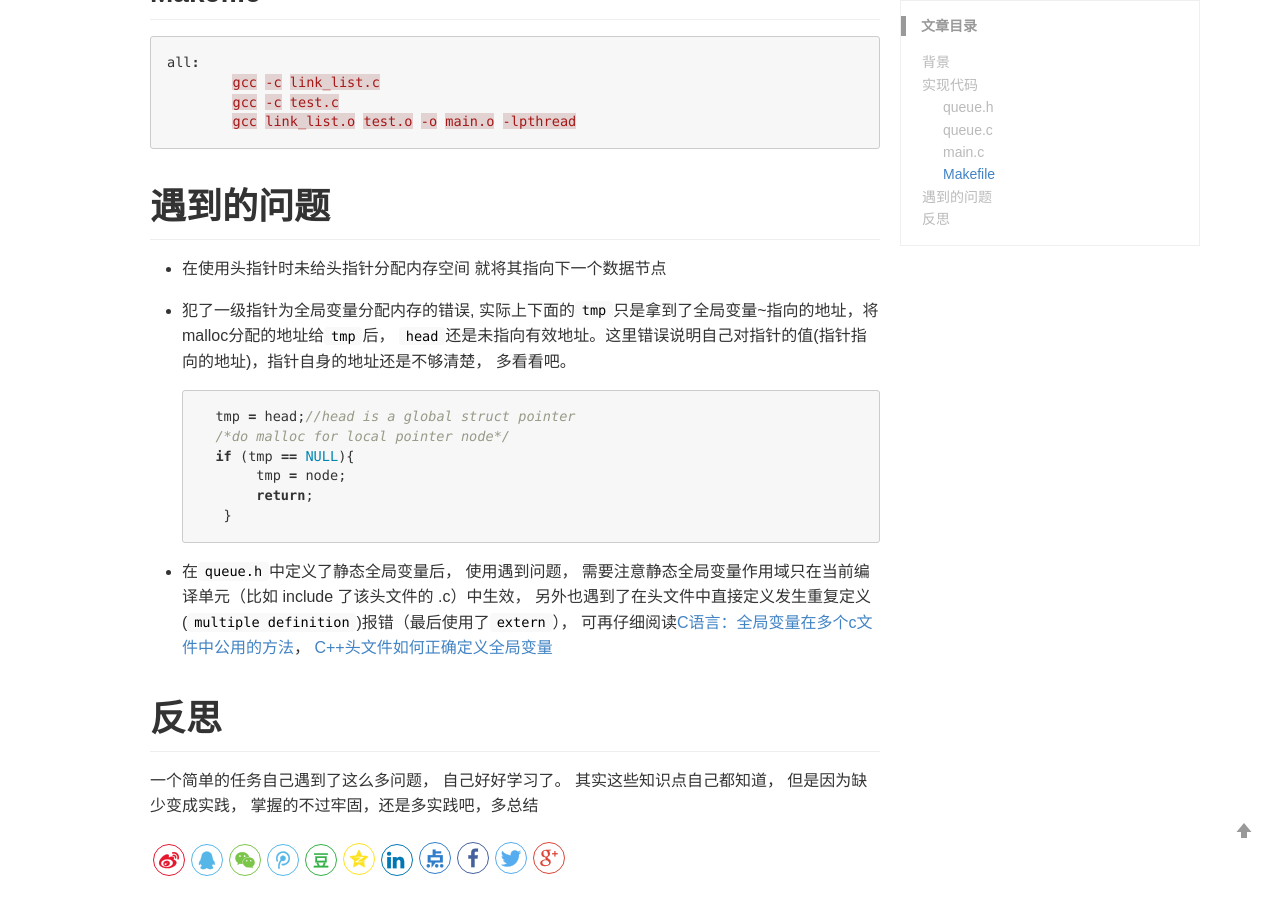
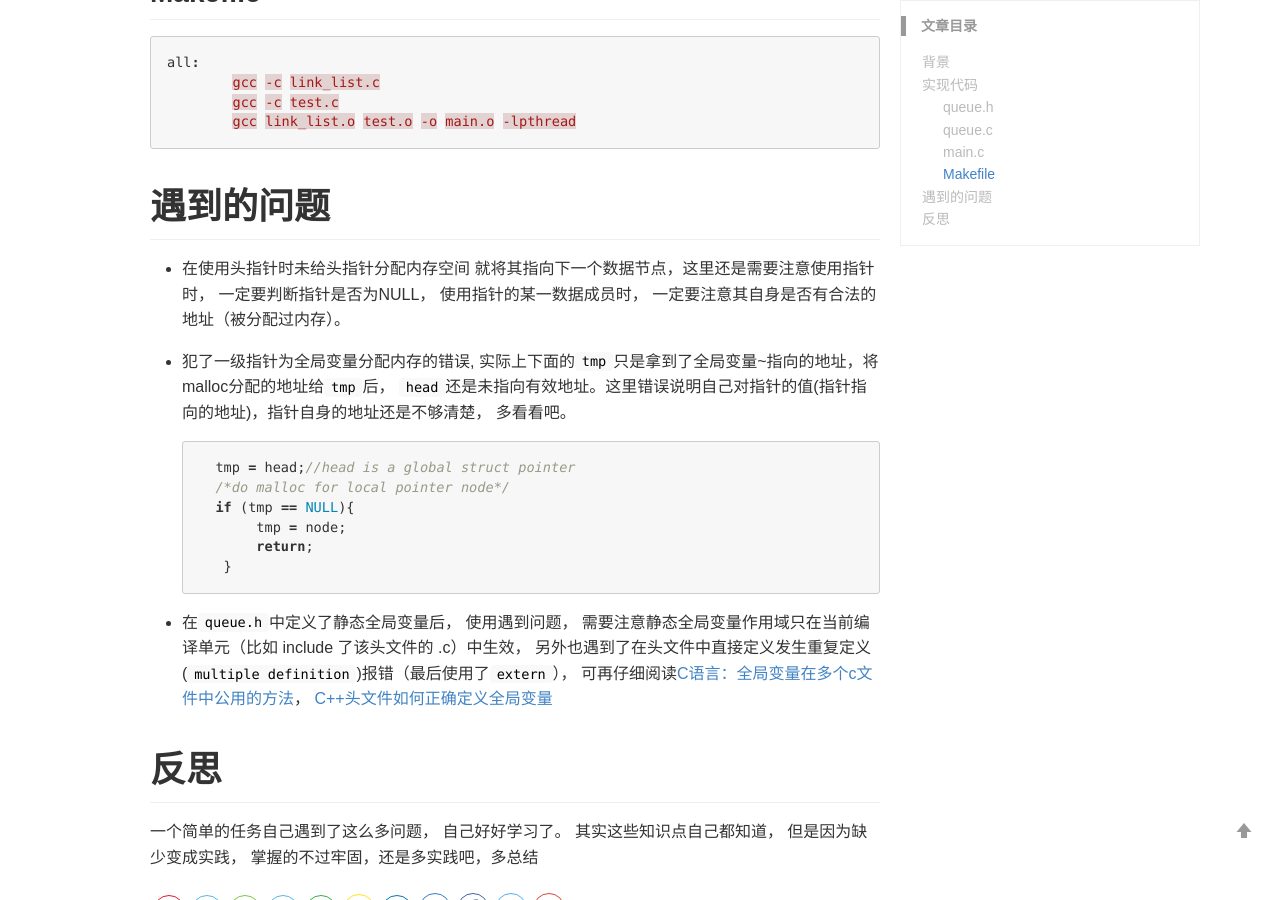
Before and after one commit to alanackart/alanackart.github.io, a Jekyll site: the page built from _posts/2019-07-20-Queue implementation in C.md, in a window 1280 px wide and 900 px high, scrolled down 3735 px. Built offline with Jekyll 4.4.1, drawn with Linux system fonts in a browser that asks for light colours; comment, search, counter and statistics services are not loaded.

Commit message:
minor update for 2019-07-20-Queue implementation in C.md

````diff
--- a/_posts/2019-07-20-Queue implementation in C.md
+++ b/_posts/2019-07-20-Queue implementation in C.md
@@ -181,7 +181,7 @@ all:
 
 # 遇到的问题
 
-- 在使用头指针时未给头指针分配内存空间 就将其指向下一个数据节点
+- 在使用头指针时未给头指针分配内存空间 就将其指向下一个数据节点，这里还是需要注意使用指针时， 一定要判断指针是否为NULL， 使用指针的某一数据成员时， 一定要注意其自身是否有合法的地址（被分配过内存）。
 - 犯了一级指针为全局变量分配内存的错误, 实际上下面的`tmp`只是拿到了全局变量~指向的地址，将malloc分配的地址给`tmp`后， `head`还是未指向有效地址。这里错误说明自己对指针的值(指针指向的地址)，指针自身的地址还是不够清楚， 多看看吧。
 
     ```c
````
